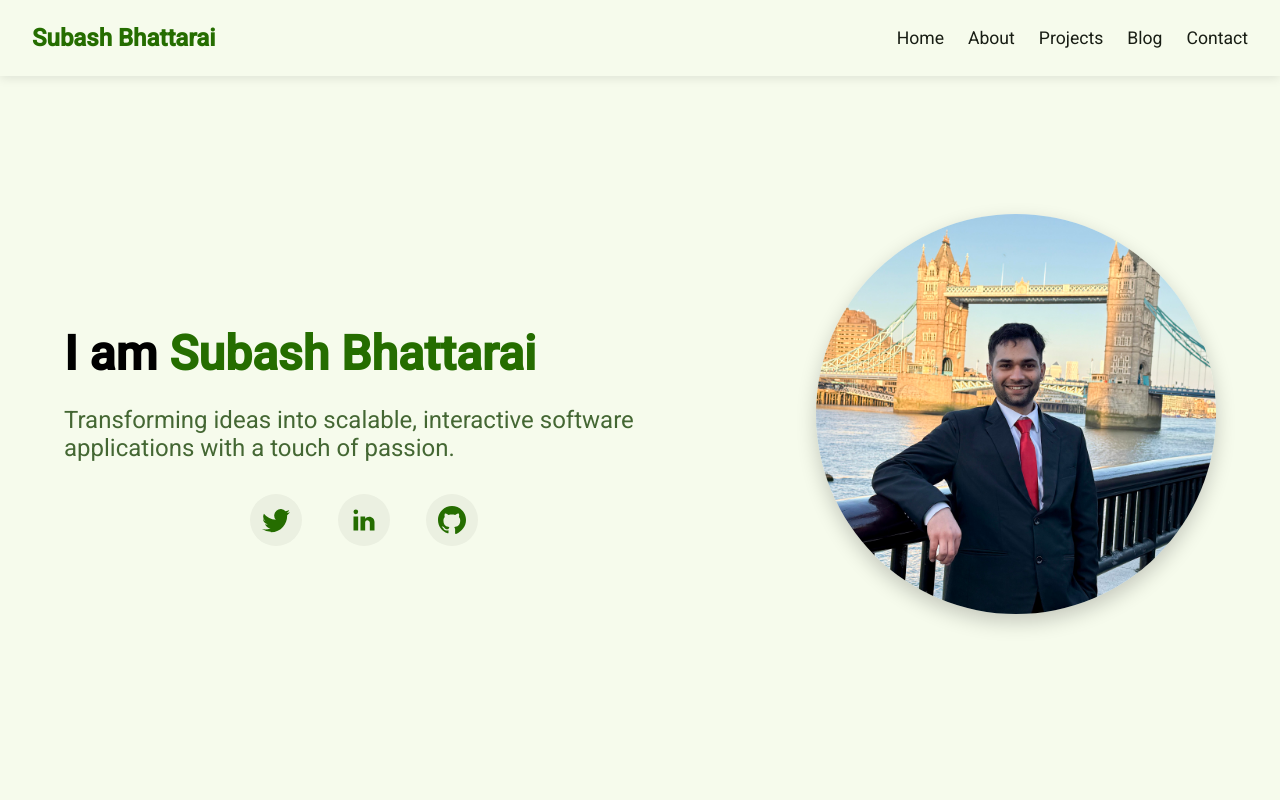
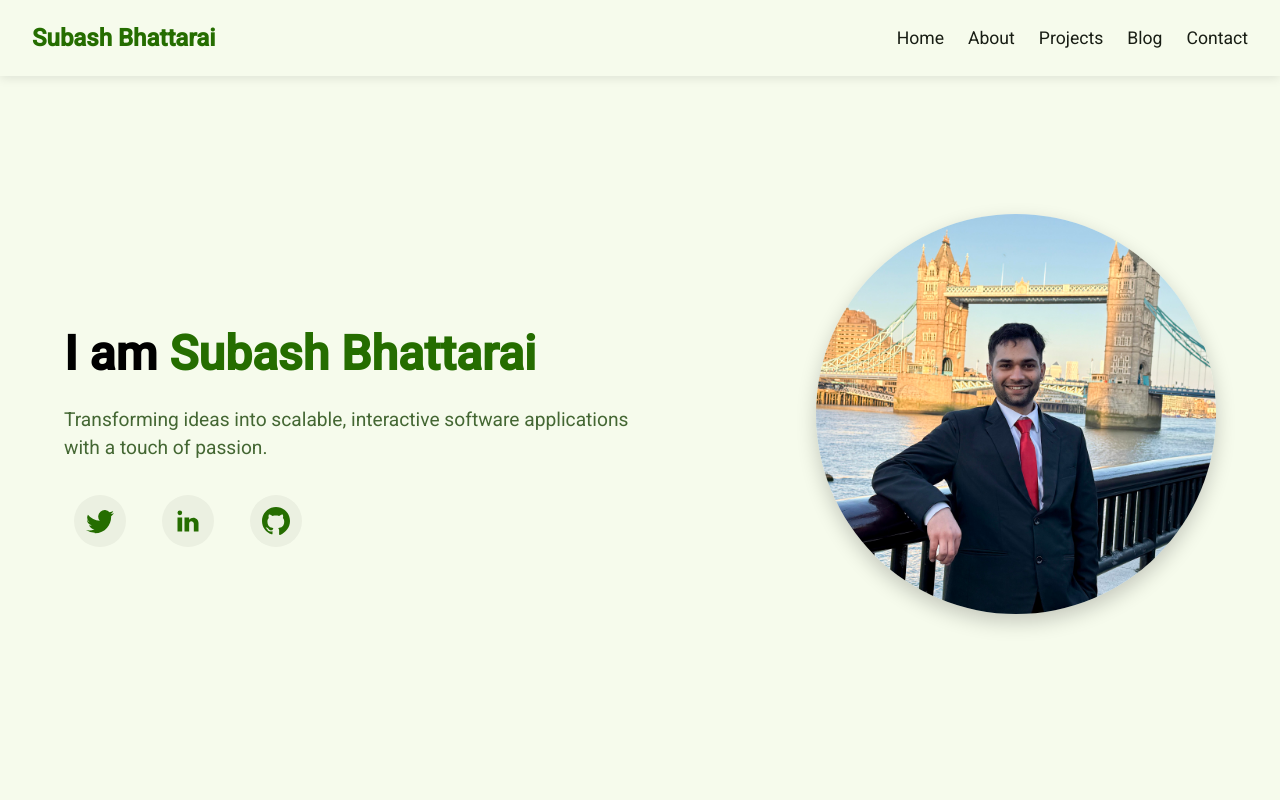
Before and after one commit to bhattaraisubash/ng-portfolio, an Angular app: page / in a window 1280 px wide. Shown: the top 800 px of the page. Built offline with nearby package versions, Linux system fonts and the light colour scheme.

Commit message:
adjusted left-right margins on about, projects, blog and hero component

```diff
--- a/src/app/features/about/about.component.scss
+++ b/src/app/features/about/about.component.scss
@@ -182,7 +182,7 @@
 	.experience-container {
 		flex-direction: column;
 		padding: 40px 20px;
-		margin: 0 20px;
+		margin: 0 auto;
 		gap: 20px;
 
 		h2 {
--- a/src/app/features/blog/blog.component.scss
+++ b/src/app/features/blog/blog.component.scss
@@ -11,7 +11,7 @@
 	@media (max-width: 768px) {
 		grid-template-columns: 1fr;
 		text-align: center;
-		margin: 0 20px;
+		margin: 0 auto;
 	}
 }
 
@@ -79,7 +79,7 @@
 	gap: 1.5rem;
 
 	@media (max-width: 768px) {
-		grid-template-columns: 1fr; // Show one per row on mobile
+		grid-template-columns: 1fr;
 	}
 
 	.blog-item {
@@ -92,6 +92,7 @@
 		transition: box-shadow 0.3s ease, transform 0.3s ease;
 		cursor: pointer;
 		text-decoration: none;
+		padding-bottom: 1rem;
 
 		&:hover {
 			box-shadow: var(--mat-sys-elevation-4);
--- a/src/app/features/hero/hero.component.scss
+++ b/src/app/features/hero/hero.component.scss
@@ -41,8 +41,9 @@
 	  }
 
 	  p {
-		font-size: 1.5rem;
+		font-size: 1.2rem;
 		margin-bottom: 2rem;
+		line-height: 1.5;
 		color: var(--mat-sys-secondary);
 
 		@media (max-width: 768px) {
@@ -54,10 +55,11 @@
 	  .social-links {
 		display: flex;
 		gap: 1rem;
-		justify-content: center;
+		justify-content: start;
 
 		@media (max-width: 768px) {
 		  gap: 0.8rem;
+		  justify-content: center;
 		}
 
 		.social-icon {
--- a/src/app/features/projects/projects.component.scss
+++ b/src/app/features/projects/projects.component.scss
@@ -16,6 +16,11 @@
 		grid-template-columns: repeat(auto-fit, minmax(280px, 1fr));
 		gap: 2rem;
 		justify-content: center;
+
+		@media (max-width: 768px) {
+			grid-template-columns: 1fr;
+			margin: 0 auto;
+		}
 	}
 
 	.project-card {
@@ -71,10 +76,3 @@
 		}
 	}
 }
-
-@media (max-width: 768px) {
-	.projects-container {
-		grid-template-columns: 1fr;
-		margin: 0 20px;
-	}
-}
```
